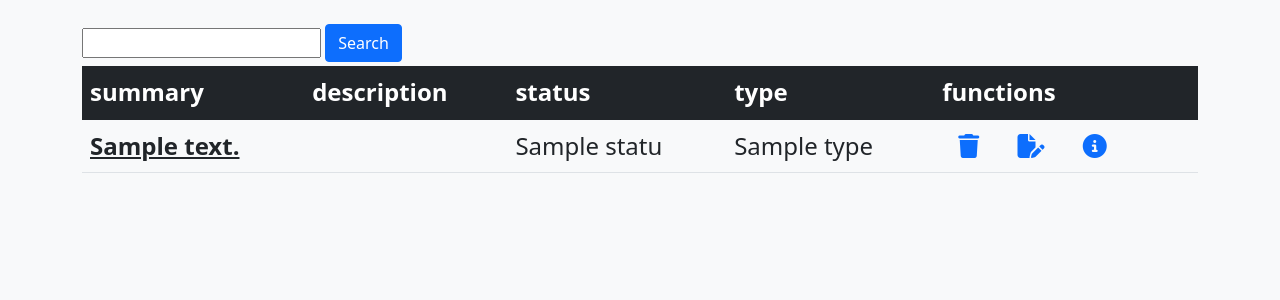
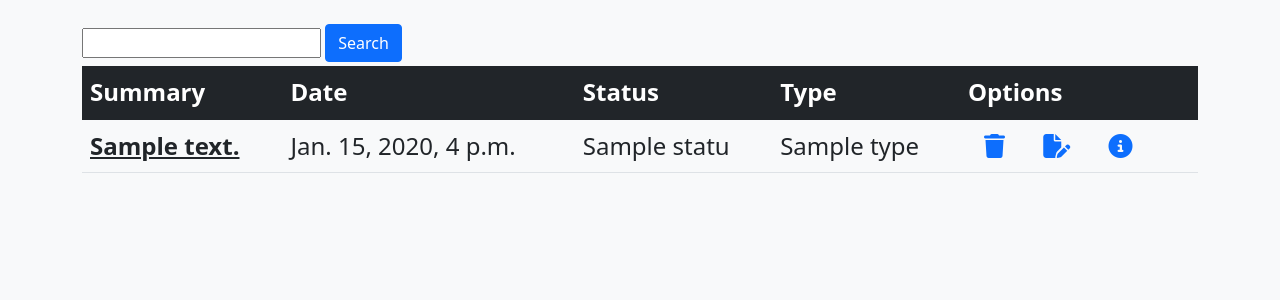
Before and after one commit to Zakawww/Issue_task, a Django app: page / in a window 1280 px wide. Shown: the part 56-356 px from the top of the page. Run offline with Django 4.2, Linux system fonts and the light colour scheme; tables that the repository leaves empty hold one stand-in row (values such as "Sample post"); some libraries are stand-ins or nearby versions.

Commit message:
refactor forms.py and view_products.html

```diff
--- a/sorce/webapp/forms.py
+++ b/sorce/webapp/forms.py
@@ -6,8 +6,8 @@ from webapp.models import Status, Type
 class IssueForm(forms.Form):
     summary = forms.CharField(max_length=100, required=True, label='summary')
     description = forms.CharField(max_length=2000, required=False, widget=widgets.Textarea, label='description')
-    status = forms.ModelChoiceField(queryset=Status.objects.all(), required=True, label='status')
-    type = forms.ModelChoiceField(queryset=Type.objects.all(), required=True, label='type')
+    status = forms.ModelChoiceField(queryset=Status.objects.all(), empty_label=None, required=True, label='status')
+    type = forms.ModelChoiceField(queryset=Type.objects.all(), empty_label=None, required=True, label='type')
 
 
 class SearchForm(forms.Form):
--- a/sorce/webapp/templates/partial/view_products.html
+++ b/sorce/webapp/templates/partial/view_products.html
@@ -1,11 +1,11 @@
 
 <table class="table fs-4">
     <thead class="table-dark">
-    <th scope="col">summary</th>
-    <th scope="col">description</th>
-    <th scope="col">status</th>
-    <th scope="col">type</th>
-    <th scope="col">functions</th>
+    <th scope="col">Summary</th>
+    <th scope="col">Date</th>
+    <th scope="col">Status</th>
+    <th scope="col">Type</th>
+    <th scope="col">Options</th>
     </thead>
     <tbody>
     {% for issue in issues %}
@@ -13,7 +13,7 @@
             <th class="align-middle">
                 <a href="{% url 'detail' issue.pk %}" class="text-dark">{{ issue.summary }}</a>
             </th>
-            <td class="align-middle">{{ issue.get_category_display  }}
+            <td class="align-middle">{{ issue.updated_date  }}
             </td>
             <td class="align-middle">{{ issue.status }}</td>
             <td class="align-middle">{{ issue.type }}</td>
```
